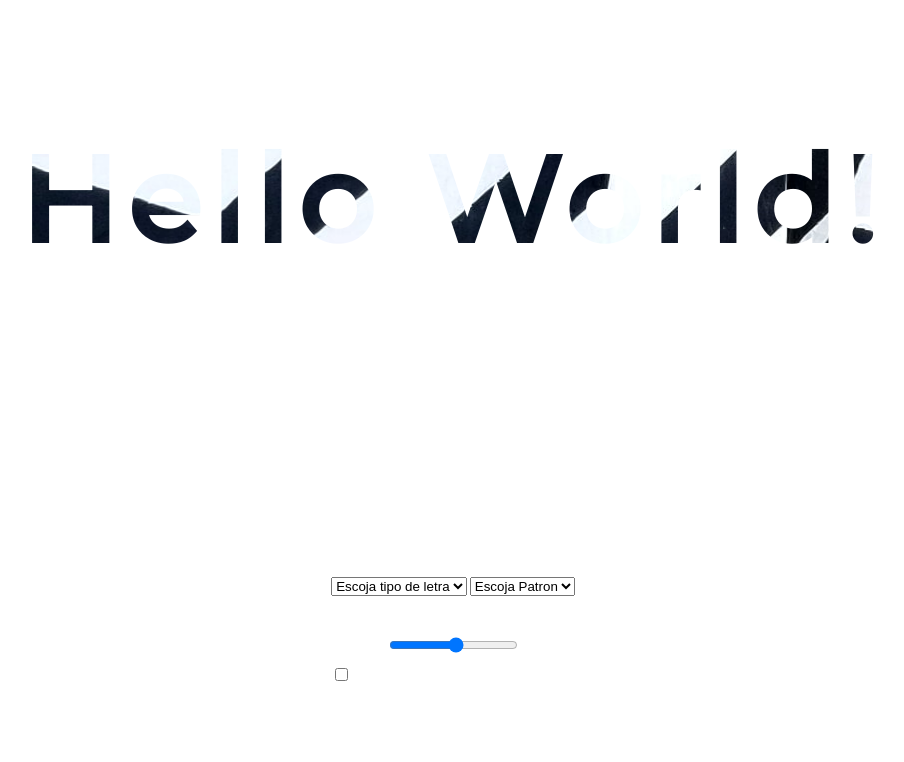
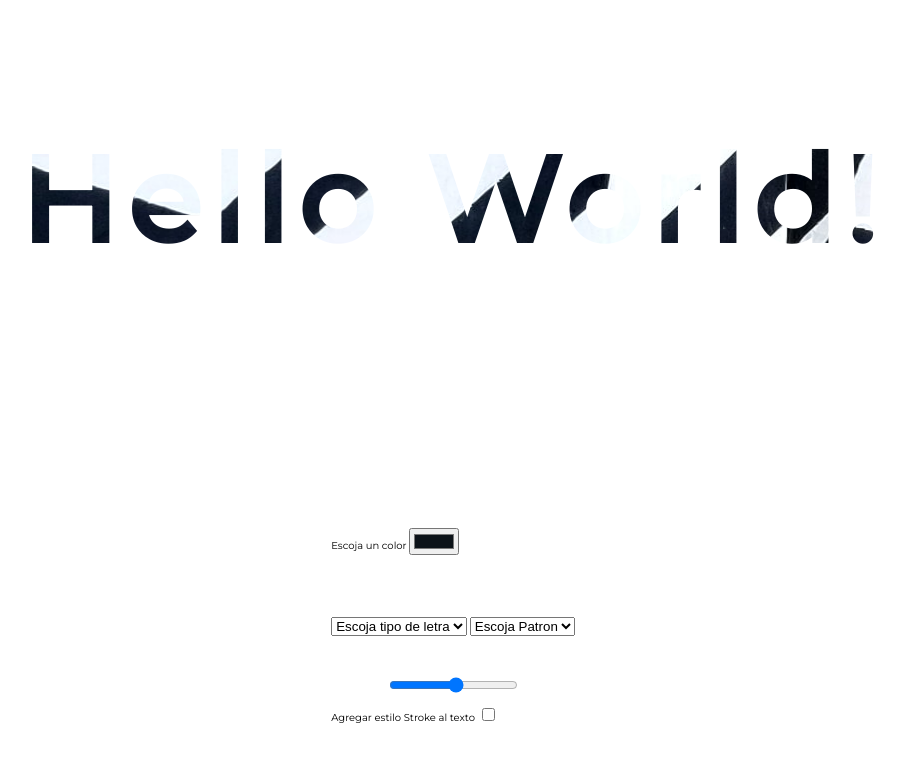
Before and after one commit to IsraelSantizo98/modificarTexto, a plain HTML site: page index.html in a window 1280 px wide. Shown: the whole page, without its empty margins (187-1091 px from the left). Drawn offline with Linux system fonts and the light colour scheme.

Commit message:
Se modifica estrucutura para agregar input color al inicio del formulario

```diff
--- a/index.html
+++ b/index.html
@@ -16,6 +16,11 @@
     </div>
     <div class="contenedor-formulario">
         <form action="" id="formulario">
+            <h2 class="centrar-texto">Modificaciones al fondo</h2>
+            <div class="contenedor-label">
+                <label  for="colorPicker">Escoja un color</label>
+                <input type="color" name="color" id="colorPicker" value="#0c1218">
+            </div>
             <h2 class="centrar-texto">Modificaciones al texto</h2>
             <select name="" id="tipografia" class="section">
                 <option value="0" disabled selected>Escoja tipo de letra</option>
@@ -36,7 +41,10 @@
                 <label for="tamanioLetra">Escoja Tamaño de Letra</label>
                 <input type="range" id="tamanioLetra" min="1"  max="20">
             </div>
-            <input type="checkbox" name="" id="stroke">
+            <div class="contenedor-label">
+                <label class="d-flex-end" for="stroke">Agregar estilo Stroke al texto</label>
+                <input type="checkbox" name="" id="stroke">
+            </div>
         </form>
     </div>
     <script src="main.js"></script>
```
